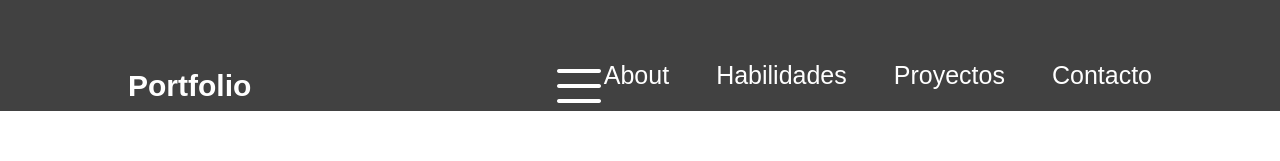
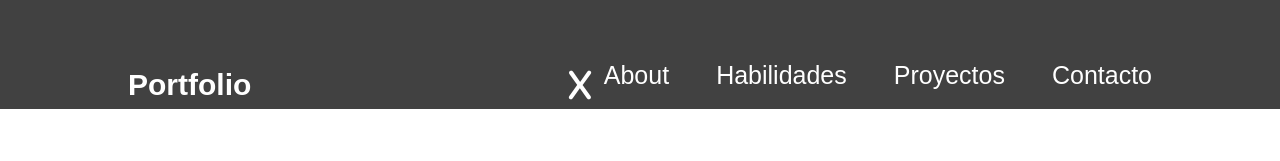
Before and after one commit to Noeingala/portfolio-react, a React (Vite) app: page / in a window 1280 px wide. Shown: the top 161 px of the page. Built offline with nearby package versions, Linux system fonts and the light colour scheme.

Commit message:
menu hamburguesa listo

```diff
--- a/src/components/Navbar.jsx
+++ b/src/components/Navbar.jsx
@@ -3,12 +3,17 @@ import style from './Navbar.module.css';
 import {getImageUrl} from '../utils';
 
 export const Navbar = () => {
+  const [menuOpen, setMenuOpen] = useState(false);
+
   return (
     <nav className={style.navbar}>
         <a className={style.title} href="/">Portfolio</a>
         <div className={style.menu}>
-          <img className={style.menuBtn} src={getImageUrl('Nav/icons8-menú-50.png')} alt='menu-button'/>
-            <ul className={style.menuItems}>
+          <img className={style.menuBtn}
+                src={menuOpen ? getImageUrl('Nav/icons8-menú-50.png') : getImageUrl('Nav/icons8-x-48.png')}
+                alt='menu-button'
+                onClick={()=>setMenuOpen(!menuOpen)}/>
+            <ul className={`${style.menuItems} ${menuOpen && style.menuOpen}`}>
                 <li><a href='#about'>About</a></li>
                 <li><a href='#habilidades'>Habilidades</a></li>
                 <li><a href='#proyectos'>Proyectos</a></li>
--- a/src/components/Navbar.module.css
+++ b/src/components/Navbar.module.css
@@ -62,4 +62,8 @@
         padding: 24px 33px;
         box-shadow: 0 0 4px 0 rgb(0, 0, 0);
     }
+    .menuOpen{
+        display: flex;
+        z-index: 1;
+    }
 }
```
Also changed, not shown: assets/Nav/icons8-x-48.png (added).
